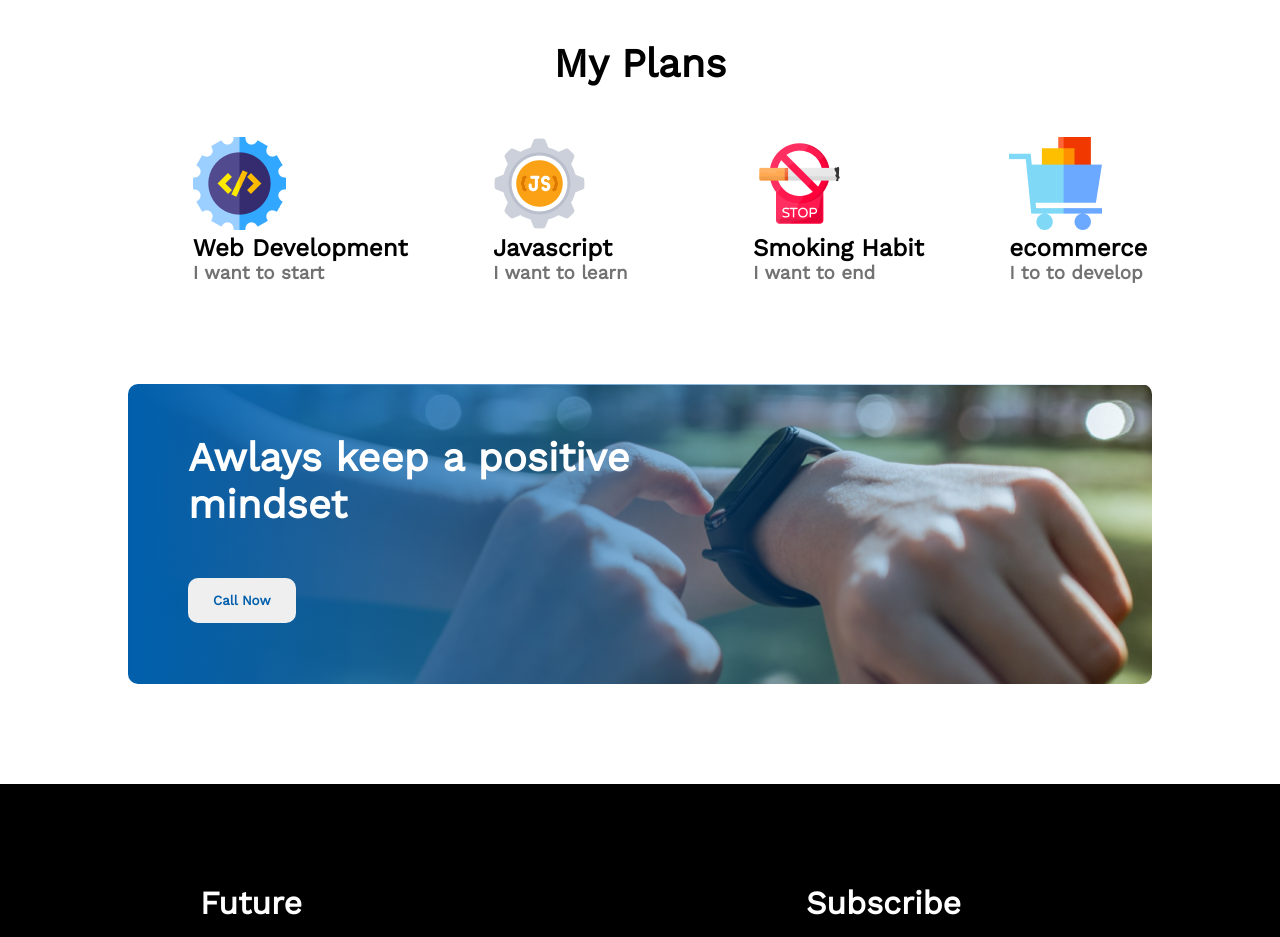
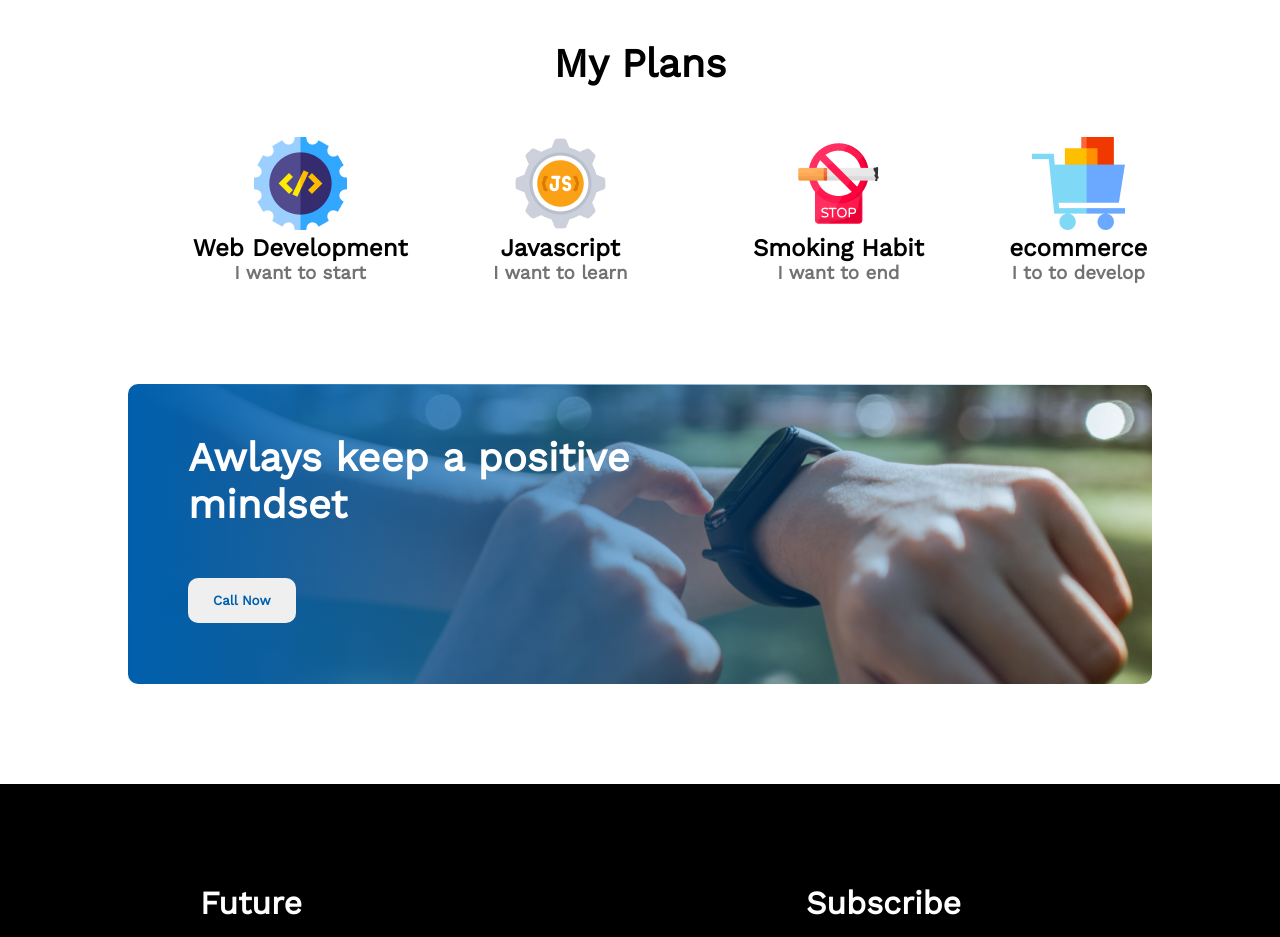
Before and after one commit to sazal932/Assignment-01, a plain HTML site: page index.html in a window 1280 px wide. Shown: the part 2340-3277 px from the top of the page. Drawn offline with nearby package versions, Linux system fonts and the light colour scheme.

Commit message:
last update

```diff
--- a/style.css
+++ b/style.css
@@ -127,12 +127,18 @@
 }
 .web-dev-plan{
     margin-left: 150px;
+    text-align: center;
 }
 .js-plan{
     margin-right: 40px;
+    text-align: center;
 }
 .ecomm-plan{
     margin-right: 90px;
+    text-align: center;
+}
+.smok-plan{
+    text-align: center;
 }
 .liner-grade{
     background-image: linear-gradient(90deg, #005FAC 0%, rgba(241, 91, 34, 0) 100%), url(images/watch.png);
```
